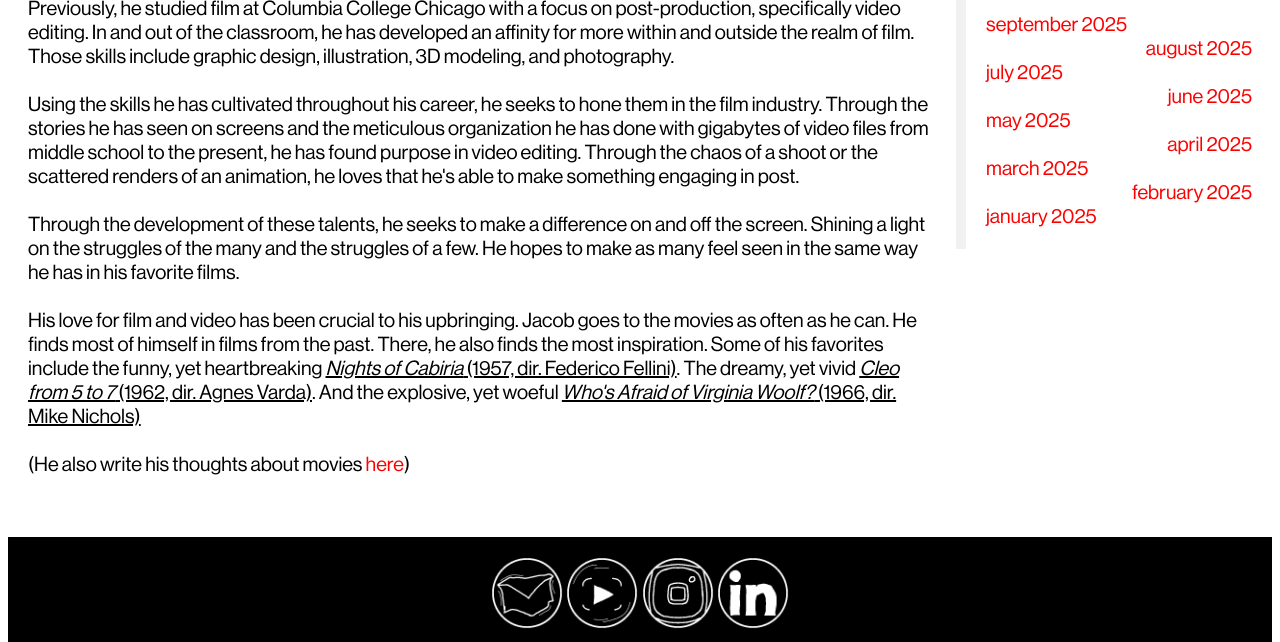
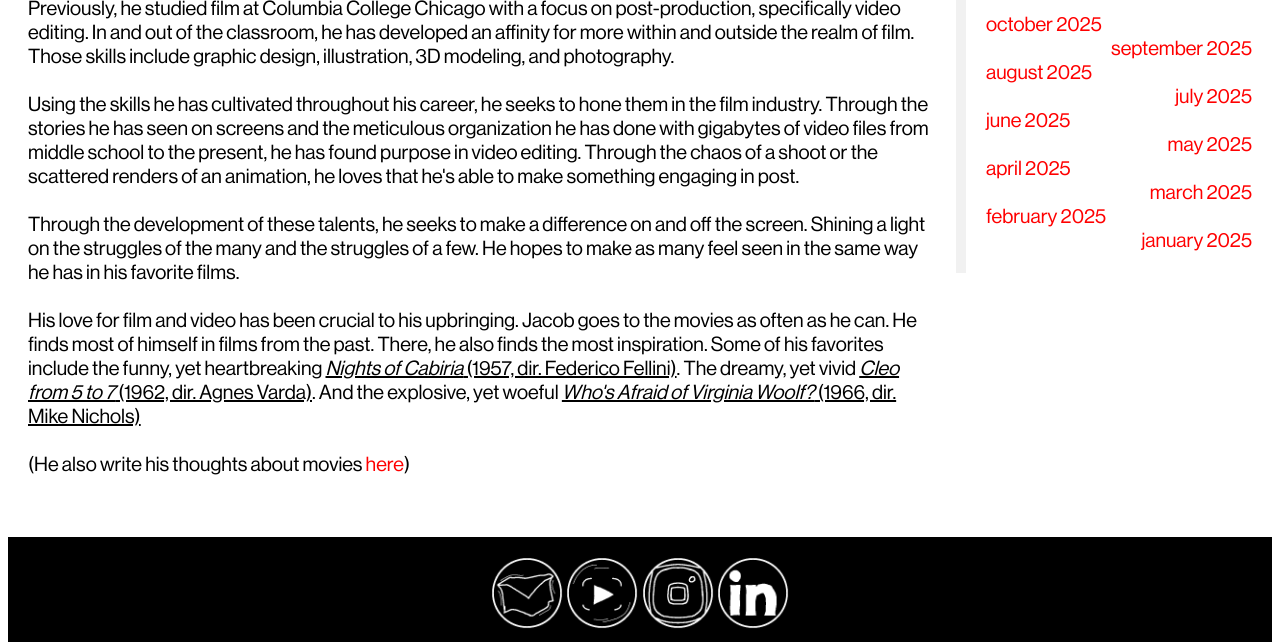
Before and after one commit to jambajabuc/jambajabuc.github.io, a plain HTML site: page about.html in a window 1280 px wide. Shown: the part 1076-1718 px from the top of the page. Drawn offline with Linux system fonts and the light colour scheme.

Commit message:
new month new playlist!!!!!!!!!!!!!!

```diff
--- a/about.html
+++ b/about.html
@@ -259,17 +259,18 @@ body {
     <a href="https://vimeo.com/1123724404?fl=pl&fe=sh" target="_blank"><img src="media/frame.png" class="center"></a>
     I also love music. Every month I curate my own playlists with the songs I've been listening to. Below, is the most <b>recent</b> one, and you can find the rest in the links as well.
     <br>
-  <iframe data-testid="embed-iframe" style="border-radius:12px; margin-top: 10px; margin-bottom: 10px;" src="https://open.spotify.com/embed/playlist/5jjqy8MA3UDVtkbIflkjwP?utm_source=generator" width="100%" height="152" frameBorder="0" allowfullscreen="" allow="autoplay; clipboard-write; encrypted-media; fullscreen; picture-in-picture" loading="lazy"></iframe>
-  <a href="https://open.spotify.com/playlist/5oitEluSzqKoy8WvaRKnQc?si=288ecc673a45423f" target="_blank" style="float: left">september 2025</a><br>
+  <iframe data-testid="embed-iframe" style="border-radius:12px; margin-top: 10px; margin-bottom: 10px;" src="https://open.spotify.com/embed/playlist/2Yg2gmxyFYa1q8nYE2H9D3?utm_source=generator" width="100%" height="152" frameBorder="0" allowfullscreen="" allow="autoplay; clipboard-write; encrypted-media; fullscreen; picture-in-picture" loading="lazy"></iframe>
+  <a href="https://open.spotify.com/playlist/5jjqy8MA3UDVtkbIflkjwP?si=9b62ab752d884700" target="_blank" style="float: left">october 2025</a><br>
   <br>
-  <a href="https://open.spotify.com/playlist/5F3OmcZIeW6xy16wtTehjv?si=8381d079597b49b1" target="_blank" style="float: right;">august 2025</a><br>
-  <a href="https://open.spotify.com/playlist/4iHpv8BrmXuC3qCwbvFrxn?si=bc249012c9134f11" target="_blank" style="float: left;">july 2025</a><br>
-  <a href="https://open.spotify.com/playlist/1VBHvbHngHnm9bTZSfCZHh?si=f0f9a1bd8630471e" target="_blank" style="float: right;">june 2025</a><br>
-  <a href="https://open.spotify.com/playlist/436QsCCl6KKoiHlAJpM6yi?si=d8e3d56cfe754faf" target="_blank" style="float: left;">may 2025</a><br>
-  <a href="https://open.spotify.com/playlist/1OEXumJR4TvFKeAQRqBLFT?si=5699f7f2333f427e" target="_blank" style="float: right;">april 2025</a><br>
-  <a href="https://open.spotify.com/playlist/6nVcQ3jF51NWzeEeBSn8aY?si=ded9a5327f234270" target="_blank" style="float: left;">march 2025</a><br>
-  <a href="https://open.spotify.com/playlist/2CKrqsiMInsElHhhkNwDyt?si=9075321605714f21" target="_blank" style="float: right;">february 2025</a><br>
-  <a href="https://open.spotify.com/playlist/0SCjFNqIUhMV0QGMWf57AS?si=9d7a142862a747f0" target="_blank" style="float: left;">january 2025</a><br>
+  <a href="https://open.spotify.com/playlist/5oitEluSzqKoy8WvaRKnQc?si=288ecc673a45423f" target="_blank" style="float: right">september 2025</a><br>
+  <a href="https://open.spotify.com/playlist/5F3OmcZIeW6xy16wtTehjv?si=8381d079597b49b1" target="_blank" style="float: left;">august 2025</a><br>
+  <a href="https://open.spotify.com/playlist/4iHpv8BrmXuC3qCwbvFrxn?si=bc249012c9134f11" target="_blank" style="float: right;">july 2025</a><br>
+  <a href="https://open.spotify.com/playlist/1VBHvbHngHnm9bTZSfCZHh?si=f0f9a1bd8630471e" target="_blank" style="float: left;">june 2025</a><br>
+  <a href="https://open.spotify.com/playlist/436QsCCl6KKoiHlAJpM6yi?si=d8e3d56cfe754faf" target="_blank" style="float: right;">may 2025</a><br>
+  <a href="https://open.spotify.com/playlist/1OEXumJR4TvFKeAQRqBLFT?si=5699f7f2333f427e" target="_blank" style="float: left;">april 2025</a><br>
+  <a href="https://open.spotify.com/playlist/6nVcQ3jF51NWzeEeBSn8aY?si=ded9a5327f234270" target="_blank" style="float: right;">march 2025</a><br>
+  <a href="https://open.spotify.com/playlist/2CKrqsiMInsElHhhkNwDyt?si=9075321605714f21" target="_blank" style="float: left;">february 2025</a><br>
+  <a href="https://open.spotify.com/playlist/0SCjFNqIUhMV0QGMWf57AS?si=9d7a142862a747f0" target="_blank" style="float: right;">january 2025</a><br>
   </div>
 </div>
 
```
